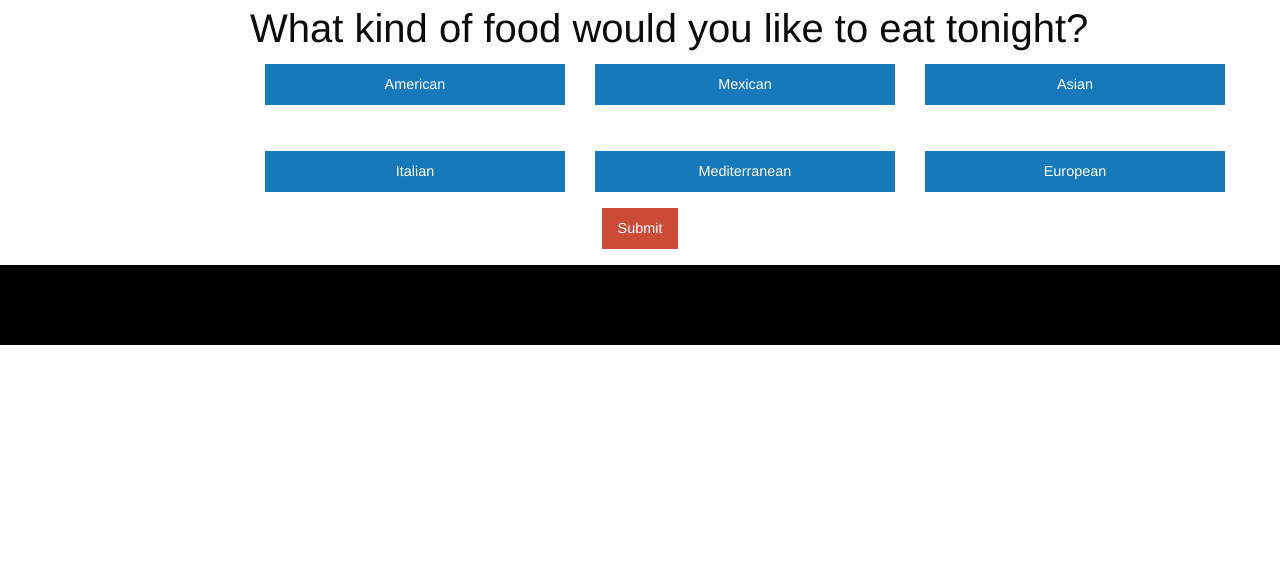
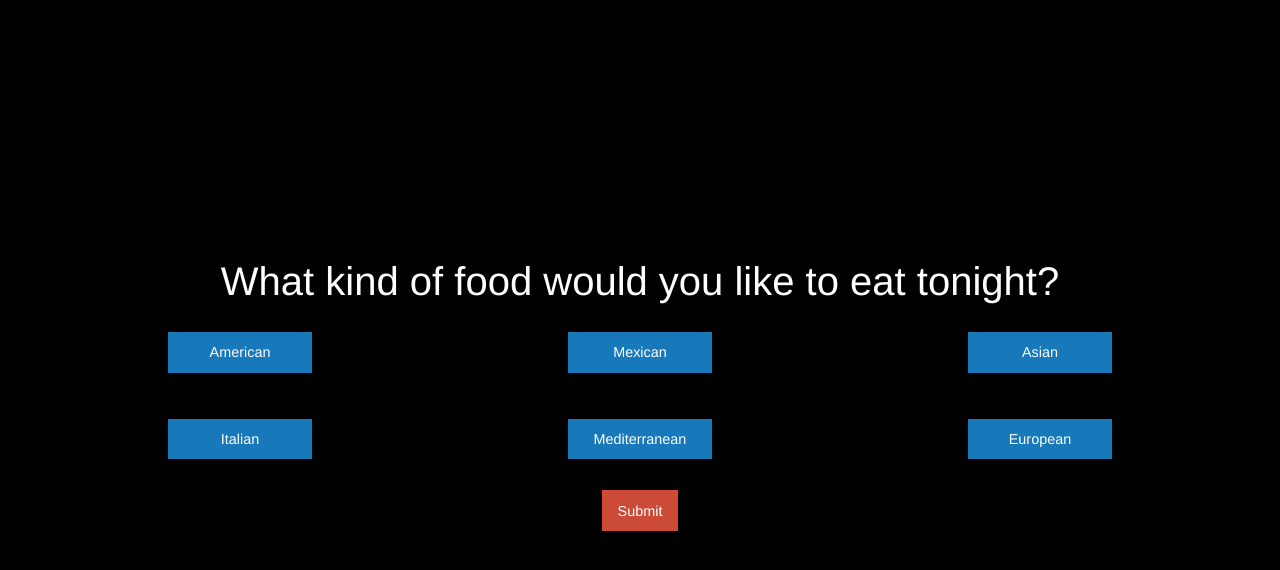
Before and after one commit to graysontmiller/Project-1, a plain HTML site: page foodOptions.html in a window 1280 px wide. Drawn offline with nearby package versions, Linux system fonts and the light colour scheme.

Commit message:
rebase into feature

```diff
--- a/Assets/css/app.css
+++ b/Assets/css/app.css
@@ -1,15 +1,40 @@
- /*{border: 1px solid red;}*/
+/* * { border: 1px solid red; } */
 
-@media screen and (max-width: 39.9375em) {
-    .spacer-bar {
-        display: none;
-    }
+.full {
+    display: table;
+    width: 100%;
+    height: 100vh;
+    text-align: center;
+    color: #fff;
+    background-color: #000;
+    background-size: cover;
 }
 
-@media screen and (min-width: 64em) {
-    body {
-        overflow: auto;
-    }
+
+.mx-auto {
+    margin-right: auto !important;
+    margin-left: auto !important;
+}
+
+.full .section-block {
+    display: table-cell;
+    vertical-align: middle;
+}
+
+
+/* .section-block {
+    padding-top: 100px;
+    padding-bottom: 100px;
+} */
+
+.button.option {
+    display: block;
+    margin: 0 auto 1rem auto;
+    width: 10em;
+}
+
+.button-group .button {
+    margin-bottom: 10px;
 }
 
 /* footer {
--- a/foodOptions.html
+++ b/foodOptions.html
@@ -5,56 +5,54 @@
     <meta http-equiv="X-UA-Compatible" content="IE=edge">
     <meta name="viewport" content="width=device-width, initial-scale=1.0">
     <title>Food Options</title>
-    <link rel="stylesheet" href="./Assets/css/foundation.css" /></head>
+    <link rel="stylesheet" href="./Assets/css/foundation.css" />
+    <link rel="stylesheet" href="./Assets/css/app.css" />
+</head>
+
 <body>
 
-    <Main class="grid-container padding-4">
+    <Main class="full">
+        <section class="grid-x section-block">
+            <div class="grid-container">
                 <!-- Question  -->
-        <div class=" ">
-            <div class="row align-center">
-                <div class="large-offset-2">
-                    <div class="text-left">
-                        <h2> What kind of food would you like to eat tonight?</h3>
-                    </div>
+                <div class="grid-x align-center">
+                    <h2> What kind of food would you like to eat tonight?</h2>
                 </div>
                 <!-- Choices Grid  -->
-                <div class="grid-x grid-margin-x grid-margin-y large-offset-2">
-                    <div class="cell small-12 medium-6 large-4" >
-                        <button class="button option cell" value="american"> American </button>
+                <div class="grid-x grid-padding-x grid-padding-y align-center">
+                    <div class="cell small-6 medium-6 large-4" >
+                        <button class="button option" value="american"> American </button>
                     </div>
 
-                    <div class="cell small-12 medium-6 large-4" >
-                        <button class="button option cell"value="mexican"> Mexican </button>
+                    <div class="cell small-6 medium-6 large-4" >
+                        <button class="button option"value="mexican"> Mexican </button>
                     </div>
 
-                    <div class="cell small-12 medium-6 large-4" >
-                        <button class="button option cell"value="asian"> Asian </button>
+                    <div class="cell small-6 medium-6 large-4" >
+                        <button class="button option"value="asian"> Asian </button>
                     </div>
 
-                    <div class="cell small-12 medium-6 large-4">
-                        <button class="button option cell" value="italian"> Italian </button>
+                    <div class="cell small-6 medium-6 large-4">
+                        <button class="button option" value="italian"> Italian </button>
                     </div>
 
-                    <div class="cell small-12 medium-6 large-4">
-                        <button class="button option cell" value="mediterranean"> Mediterranean </button>
+                    <div class="cell small-6 medium-6 large-4">
+                        <button class="button option" value="mediterranean"> Mediterranean </button>
                     </div>
 
-                    <div class="cell small-12 medium-6 large-4">
-                        <button class="button option cell" value="european"> European </button>
-                    </div>
-                </div>
+                    <div class="cell small-6 medium-6 large-4">
+                        <button class="button option" value="european"> European </button>
                     </div>
                 </div>
                 <!-- Submit Button  -->
-    <div class="grid-x grid-margin-x align-center">
+                <div class="grid-x grid-padding-x align-center">
                     <a href="./foodSelect.html">
                         <button class="submit alert button">Submit</button>
                     </a>
                 </div>
+            </div>
+        </section>
   </Main>
-  <footer class="grid-x">
-    <div class="cell spacer-bar" style="height: 10vh; background: black;"></div>
-  </footer>
 
   <script src="https://cdnjs.cloudflare.com/ajax/libs/jquery/3.6.0/jquery.min.js" integrity="sha512-894YE6QWD5I59HgZOGReFYm4dnWc1Qt5NtvYSaNcOP+u1T9qYdvdihz0PPSiiqn/+/3e7Jo4EaG7TubfWGUrMQ==" crossorigin="anonymous" referrerpolicy="no-referrer"></script>
   <script src="./assets/js/vendor/jquery.js"></script>
```
Lines whose indentation alone changed are shown as unchanged.
